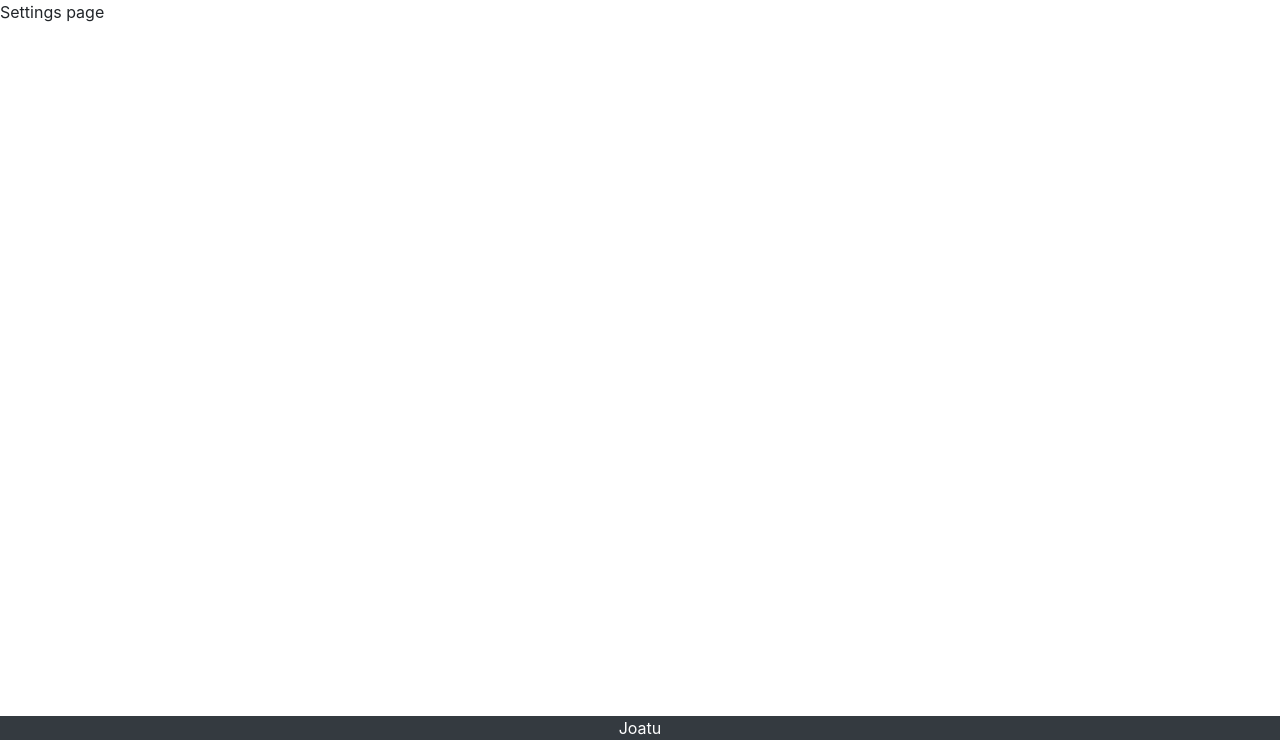
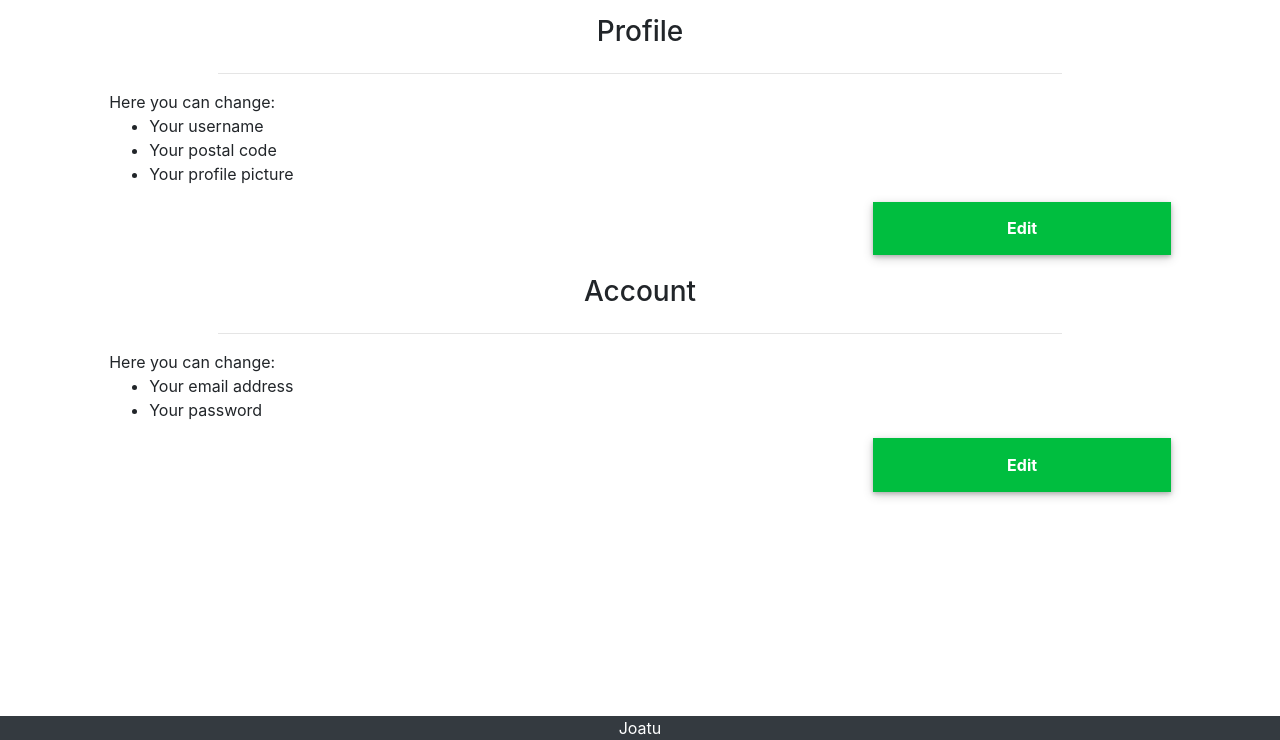
Before and after one commit to ThomasCorblin/joatu, a Django app: page /settings/ in a window 1280 px wide. Shown: the part 60-800 px from the top of the page. Run offline with Django 3.2, Linux system fonts and the light colour scheme; the visitor is signed in with stand-in values (Sample User, id 1); some libraries are stand-ins or nearby versions.

Commit message:
edit profile

```diff
--- a/joatu/urls.py
+++ b/joatu/urls.py
@@ -28,6 +28,7 @@ urlpatterns = [
     path('rest_api/', include('rest_api.urls')),
     path('', TemplateView.as_view(template_name="homepage.html"), name='homepage'),
     path('create_profile/',TemplateView.as_view(template_name="profiles/create_profile.html"), name='create_profile'),
+    path('edit_profile/',TemplateView.as_view(template_name="settings/edit_profile.html"), name='edit_profile'),
     path('settings/',TemplateView.as_view(template_name="settings/settings.html"), name='settings'),
     path('create_project/',TemplateView.as_view(template_name="create_page/create_project.html"), name='create_project'),
     path('create_offer/',TemplateView.as_view(template_name="create_page/create_offer.html"), name='create_offer'),
--- a/rest_api/serializers.py
+++ b/rest_api/serializers.py
@@ -222,6 +222,7 @@ class UpdateProfileSerializers(serializers.ModelSerializer):
             'user',
             'display_name',
             'birth_date',
+            'street',
             'postal_code',
             'city',
             'country',
--- a/rest_api/views.py
+++ b/rest_api/views.py
@@ -307,6 +307,7 @@ class EditProfileView(RetrieveUpdateAPIView):
     def update(self, request, *args, **kwargs):
         try:
             instance=request.data
+            print(instance)
             lat_cal, lng_cal = coordinates_calculation('', instance.__getitem__('postal_code'), instance.__getitem__('city'), instance.__getitem__('country'))
             response = super(EditProfileView, self).update(request, *args, **kwargs)
             profile= Profile.objects.get(user=self.request.user)
--- /dev/null
+++ b/static/js/settings/settings.js
@@ -0,0 +1,44 @@
+$(document).ready(function(){
+    $( function() {$( "#dialog" ).dialog({autoOpen: false,show: {effect: "fade",duration: 200}, hide: {effect: "fade",duration: 200}});}); // dialog box
+    $('#edit_profile').click(function(e){
+        e.preventDefault();
+        $('#content_profile').delay(200).slideUp(function() {
+            $(this).empty();
+
+            $(this).load('/edit_profile/' + ' #edit_profile_form');
+            $.getJSON('/rest_api/update_profile/', function(data){
+                $("#inputName").val(data.display_name);
+                $("#inputBirthday").val(data.birth_date);
+                $("#inputStreet").val(data.street);
+                $("#inputCity").val(data.city);
+                $("#inputZip").val(data.postal_code);
+                $("#inputCountry").val(data.country);
+            });
+         });
+         $('#content_profile').delay(190).slideDown(function(){
+            $('#button_edit').toggle();
+         });
+    })
+    $('#main').on('click','#save_edit_profile',function(e){
+        var url = '/rest_api/update_profile/';
+        var csrf = $('#main').find('input[name=csrfmiddlewaretoken]').val();
+        var data_form = $('#main').find($("#edit_user_profile")).serialize();;
+        $.ajax({
+            url: url,
+            data: data_form,
+            method: "PUT",
+            beforeSend: function(xhr) {
+                xhr.setRequestHeader("X-CSRFToken", csrf);
+            },
+            success: function(result){
+                $('#message_box').text('Your Profile has been changed with success.');
+                $( "#dialog" ).dialog( "open" );
+                $("#dialog").on( "dialogclose", function( event, ui ) {
+                    window.location.href = "/";
+                });
+
+            }
+        });
+        e.preventDefault();
+    })
+});
--- a/templates/base.html
+++ b/templates/base.html
@@ -38,6 +38,7 @@
                     <span class="navbar-toggler-icon" id="open_navbar"></span>
                     <img src="{% static 'images/logo_white_mobile.png' %}" class="navbar-brand  mr-auto" alt="logo Joatu" style="margin-left:15px;"/>
                 </nav>
+                <input type="hidden" id="userId" value={{request.user.profile.id}}>
                 {% block body %}
                 {% endblock body %}
 
--- a/templates/create_page/create_project.html
+++ b/templates/create_page/create_project.html
@@ -14,7 +14,7 @@
 {% load static %}
 
 <div id="create_Project">
-    <input type="hidden" id="userId" value={{request.user.profile.id}}>
+
     <div id="dialog" title="Missing answer" style="display:none;">
         <p>Please answer all questions</p>
     </div>
--- a/templates/detail_page/detail_project.html
+++ b/templates/detail_page/detail_project.html
@@ -8,7 +8,6 @@
     <div class="container" >
 
             {% csrf_token %}
-            <input type="hidden" id="userId" value={{request.user.profile.id}}>
         <div class="row" style="margin-top:15px;" >
             <div class="offset-6" id="is_organizer">
             </div>
--- a/templates/list_page/list_projects.html
+++ b/templates/list_page/list_projects.html
@@ -7,7 +7,6 @@
 {% load static %}
 <div id="show_List_Projects">
     <div class="container" >
-            <input type="hidden" id="userId" value={{request.user.profile.id}}>
         <div class="row" style="margin-top:15px;" >
             <div class="col-4 offset-4">
                 <h2 style="text-align:center;">Community</h2>
--- a/templates/settings/settings.html
+++ b/templates/settings/settings.html
@@ -2,23 +2,86 @@
 {% block title %}
     <title>Settings</title>
 {% endblock title %}
+{% block css %}
+{% load static %}
+<link rel="stylesheet" href="//code.jquery.com/ui/1.12.1/themes/base/jquery-ui.css">
 
+{% endblock css %}
 {% block body %}
-
-
-<div>
-    Settings page
+<div id="dialog" title="Save" style="display:none;">
+    <p id="message_box"></p>
 </div>
 
+<div class="row" style="margin-top:15px;">
+    <div class="col-10 offset-1" style="text-align:center;">
+        <h3>Profile</h3>
+    </div>
+</div>
+<div class="row">
+    <div class="col-8 offset-2">
+        <hr>
+    </div>
+</div>
+<div class="row">
+    <div class="col-10 offset-1" style="text-align:left;" id="content_profile">
+        <span>Here you can change:</span>
+        <ul>
+            <li>
+                <span>Your username</span>
+            </li>
+            <li>
+                <span>Your postal code</span>
+            </li>
+            <li>
+                <span>Your profile picture</span>
+            </li>
+        </ul>
+    </div>
+</div>
+<div class="row">
+    <div class="col-3 offset-8" id="button_edit" style="text-align:center;">
+        <a href="#" id="edit_profile" class="flat_button_success" style="margin:0 auto; display:block;" >Edit</a>
+    </div>
+</div>
 
+<div class="row" style="margin-top:20px;">
+    <div class="col-10 offset-1" style="text-align:center;">
+        <h3>Account</h3>
+    </div>
+</div>
+<div class="row">
+    <div class="col-8 offset-2">
+        <hr>
+    </div>
+</div>
+<div class="row">
+    <div class="col-10 offset-1" style="text-align:left;" id="content_account">
+        <span>Here you can change:</span>
+        <ul>
+            <li>
+                <span>Your email address</span>
+            </li>
+            <li>
+                <span>Your password</span>
+            </li>
+        </ul>
+    </div>
+</div>
+<div class="row">
+    <div class="col-3 offset-8" id="button_profile" style="text-align:center;">
+        <a href="#" id="edit_account" class="flat_button_success" style="margin:0 auto; display:block;text-align:center;" >Edit</a>
+    </div>
+</div>
 
+<div style="height:50px;">
 
-
+</div>
 
 {% endblock body%}
 
 {% block script %}
 {% load static %}
-
+<script src="https://code.jquery.com/ui/1.12.1/jquery-ui.min.js"></script>
+<script src="{% static 'js/settings/settings.js' %}"></script>
 
 {% endblock script %}
```
Also changed, not shown: templates/settings/edit_profile.html (added, +94 -0 lines).
